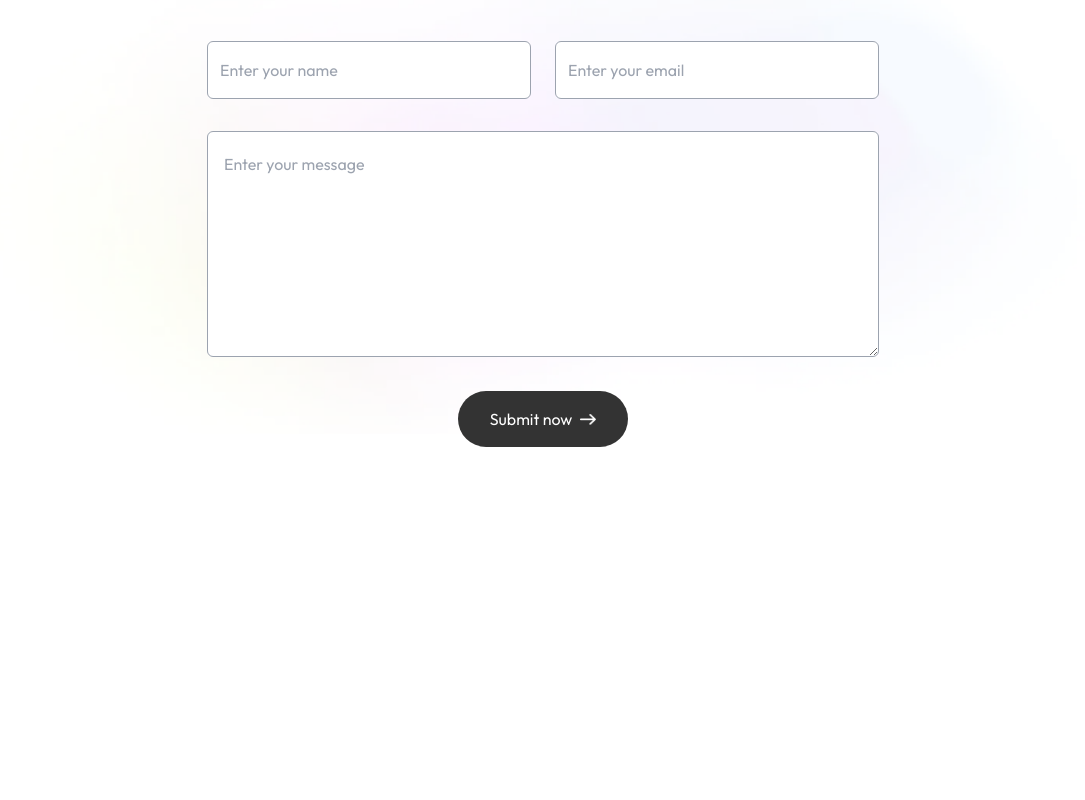
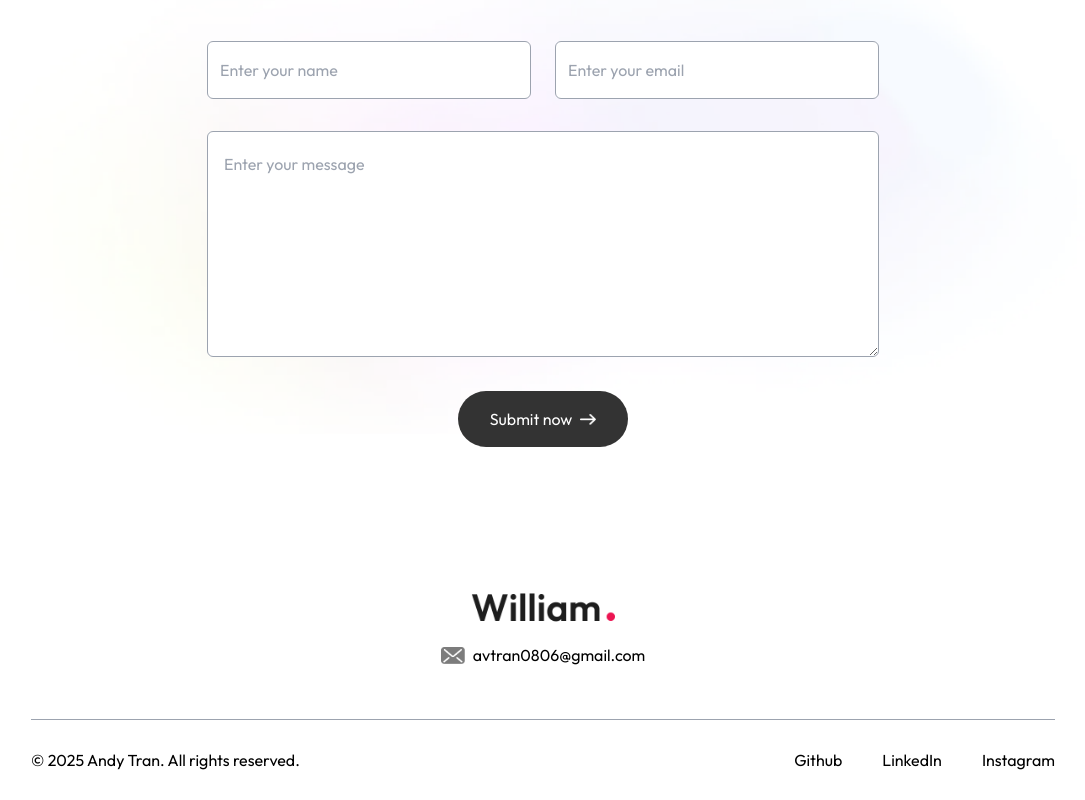
Before and after one commit to undahveeti/websiteportfolio, a Next.js app: page / in a window 1280 px wide. Shown: the part 4127-4927 px from the top of the page, without its empty margins (97-1182 px from the left). Before the commit the page ends 4630 px from the top, so only its background shows below. Built offline with nearby package versions, Linux system fonts and the light colour scheme; a web font is replaced by a local one.

Commit message:
footer implemented

```diff
--- /dev/null
+++ b/app/components/Footer.jsx
@@ -0,0 +1,26 @@
+import React from 'react'
+import Image from 'next/image'
+import { assets } from '@/assets/assets'
+const Footer = () => {
+  return (
+    <div className='mt-20'>
+      <div className='text-center'>
+        <Image src={assets.logo} alt='' className='w-36 mx-auto mb-2'/>
+        <div className='w-max flex items-center gap-2 mx-auto'>
+            <Image src={assets.mail_icon} alt='' className = 'w-6'/>avtran0806@gmail.com
+        </div>
+
+       </div>
+       <div className='text-center sm:flex items-center justify-between border-t border-gray-400 mx-[10%] mt-12 py-6'>
+        <p>© 2025 Andy Tran. All rights reserved.</p>
+        <ul className='flex items-center gap-10 justify-center mt-4 sm:mt-0'>
+            <li><a target='_blank' href="https://github.com/undahveeti">Github</a></li>
+            <li><a target='_blank' href="https://www.linkedin.com/in/tranandyv/">LinkedIn</a></li>
+            <li><a target='_blank' href="https://www.instagram.com/andychungs/">Instagram</a></li>
+        </ul>
+       </div>
+    </div>
+  )
+}
+
+export default Footer
--- a/app/page.js
+++ b/app/page.js
@@ -6,6 +6,7 @@ import About from "./components/About";
 import Services from "./components/Services";
 import Work from "./components/Work";
 import Contact from "./components/Contact";
+import Footer from "./components/Footer";
 export default function Home() {
   return (
     <>
@@ -15,6 +16,7 @@ export default function Home() {
     <Services/>
     <Work/>
     <Contact/>
+    <Footer/>
     </>
   );
 }
```
